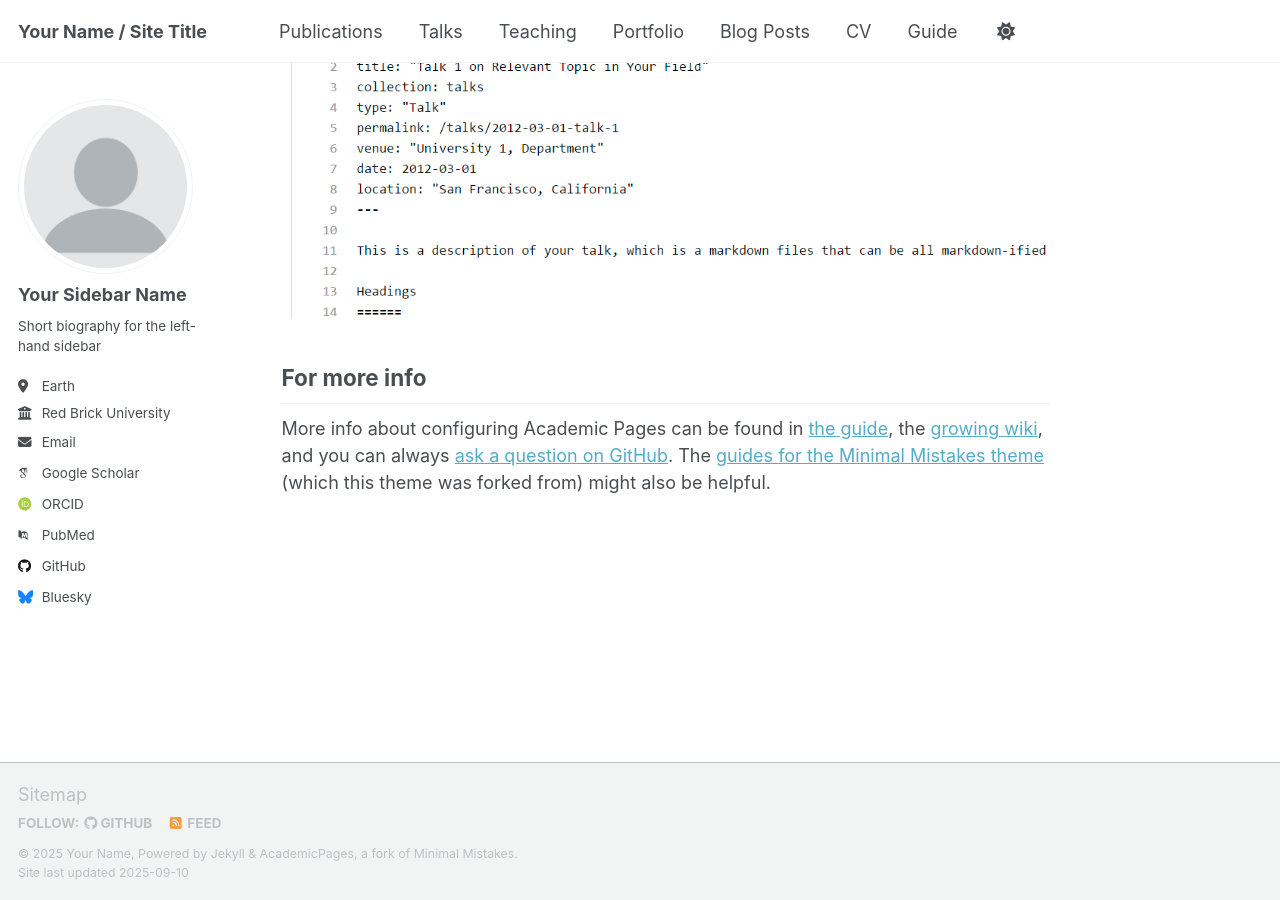
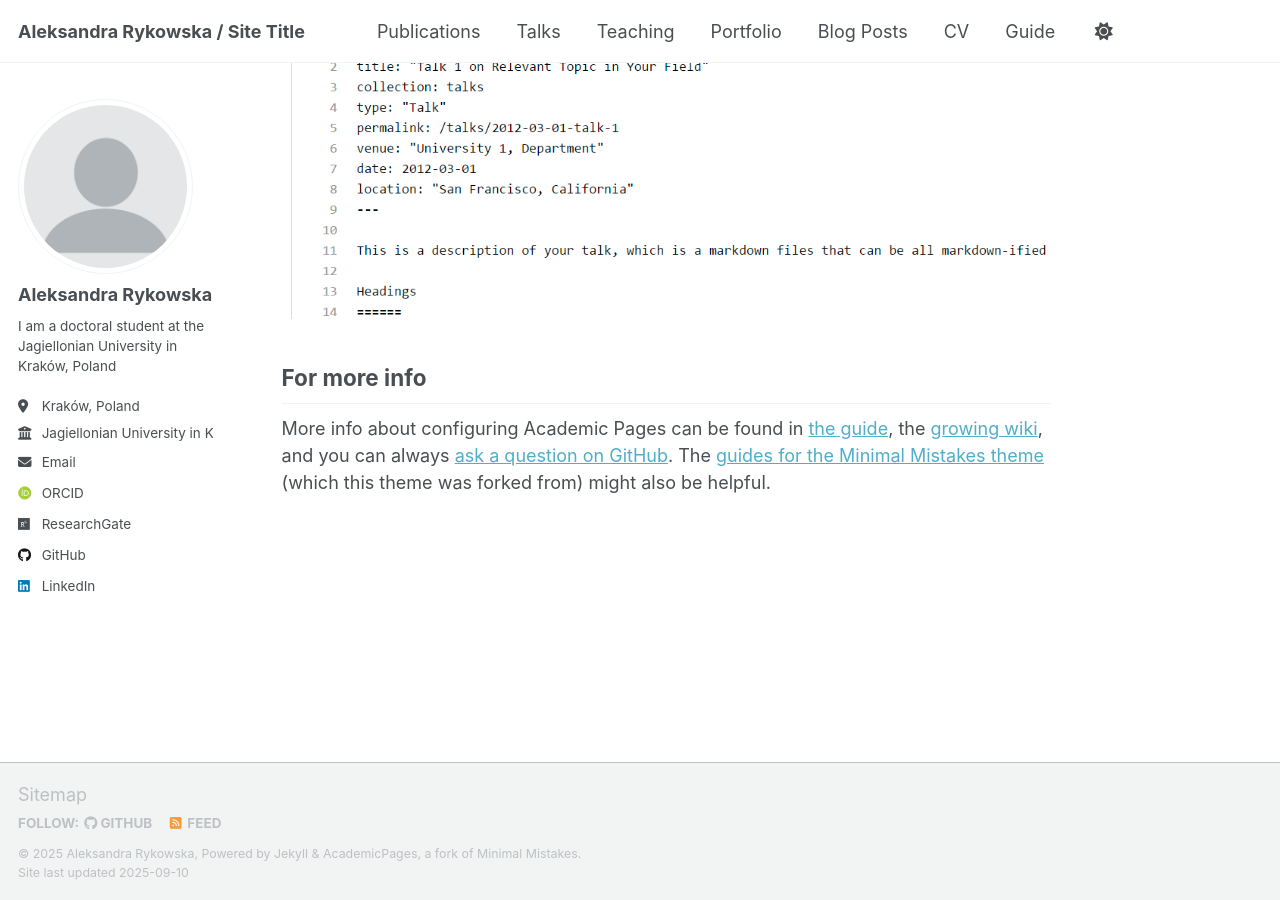
Before and after one commit to aleksandra2812/aleksandra2812.github.io, a Jekyll site: the page built from _pages/about.md, in a window 1280 px wide and 900 px high, scrolled down 2880 px. Built offline with Jekyll 4.4.1, drawn with Linux system fonts in a browser that asks for light colours; some web fonts are replaced; a script that is not in the unit is left out.

Commit message:
Edit the config file

```diff
--- a/_config.yml
+++ b/_config.yml
@@ -9,14 +9,14 @@
 # Basic Site Settings
 locale                   : "en-US"
 site_theme               : "default" # Currently available options are "default", "air"
-title                    : "Your Name / Site Title"
+title                    : "Aleksandra Rykowska / Site Title"
 title_separator          : "-"
-name                     : &name "Your Name"
-description              : &description "Your Name's academic portfolio"   # Update this with a general description of your site, this is the default if not overridden by a page
-url                      : https://academicpages.github.io # The base hostname & protocol for your site e.g. "https://[your GitHub username].github.io",
+name                     : &name "Aleksandra Rykowska"
+description              : &description "I am a doctoral student at the Jagiellonian University in Kraków, Poland"   # Update this with a general description of your site, this is the default if not overridden by a page
+url                      : https://aleksandra2812.github.io # The base hostname & protocol for your site e.g. "https://[your GitHub username].github.io",
                                                            # or if you already have some other page hosted on Github then use "https://[your GitHub username].github.io/[Your Repo Name]"
 baseurl                  : "" # the subpath of your site, e.g. "/blog"
-repository               : "academicpages/academicpages.github.io"
+repository               : "aleksandra2812/aleksandra2812.github.io"
 
 # Site Author - The following control what appear as part of the author content on the side bar.
 #               If a field is blank the icon and link will not appear, otherwise it will be shown.
@@ -24,37 +24,37 @@ repository               : "academicpages/academicpages.github.io"
 author:
   # Biographic information
   avatar           : "profile.png"
-  name             : "Your Sidebar Name"
+  name             : "Aleksandra Rykowska"
   pronouns         : # example: "she/her"
-  bio              : "Short biography for the left-hand sidebar"
-  location         : "Earth"
-  employer         : "Red Brick University"
+  bio              : "I am a doctoral student at the Jagiellonian University in Kraków, Poland"
+  location         : "Kraków, Poland"
+  employer         : "Jagiellonian University in Kraków"
   uri              : # URL
-  email            : "none@example.org"
+  email            : "aleksandra.rykowska@doctoral.uj.edu.pl"
 
   # Academic websites
   academia         : # URL
   arxiv            : # URL - Update with the correct link to your profile
-  googlescholar    : "https://scholar.google.com/citations?user=PS_CX0AAAAAJ"
+  googlescholar    : # "https://scholar.google.com/citations?user=PS_CX0AAAAAJ"
   inspire-hep      : # URL
   impactstory      : # URL
-  orcid            : "http://orcid.org/yourorcidurl"
+  orcid            : "https://orcid.org/0009-0003-6337-793X"
   semantic         : # URL
-  pubmed           : "https://www.ncbi.nlm.nih.gov/pubmed/?term=john+snow"
-  researchgate     : # URL
+  pubmed           : # "https://www.ncbi.nlm.nih.gov/pubmed/?term=john+snow"
+  researchgate     : "https://www.researchgate.net/profile/Aleksandra-Rykowska?ev=hdr_xprf"
   scopus           : # URL
 
   # Repositories and software development
   bitbucket        : # Username - Update with your username on the site
   codepen          : # Username
   dribbble         : # Username
-  github           : "academicpages"
+  github           : "aleksandra2812"
   kaggle           : # Username
   stackoverflow    : # User number or user number and name (i.e., use "1" or "1/jeff-atwood")
 
   # Social media
   artstation       : # Username
-  bluesky          : "bsky.app" # Replace this with you Bluesky username
+  bluesky          : # "bsky.app" # Replace this with you Bluesky username
   facebook         : # Username
   flickr           : # Username
   foursquare       : # Username
@@ -63,7 +63,7 @@ author:
   keybase          : # Username
   instagram        : # Username
   lastfm           : # Username
-  linkedin         : # Username
+  linkedin         : "https://www.linkedin.com/in/aleksandra-rykowska-8726b31a6/"
   mastodon         : # URL
   medium           : # URL
   pinterest        : # Username
```
